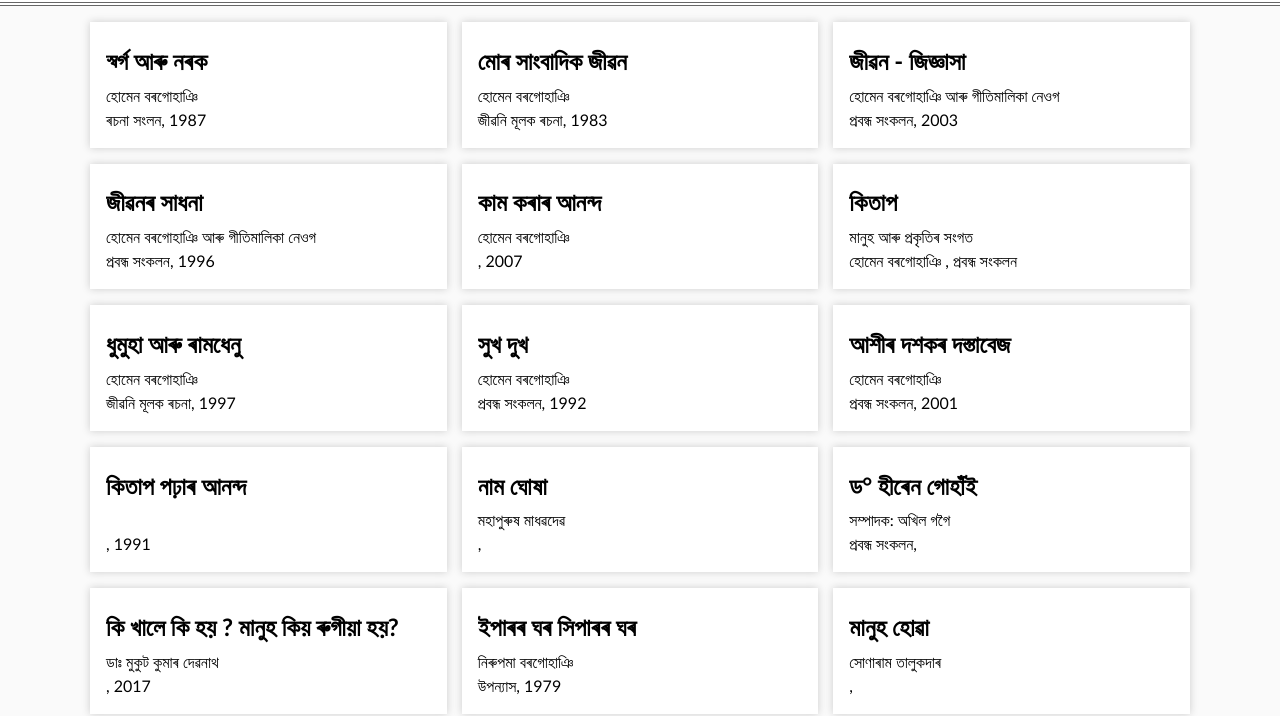
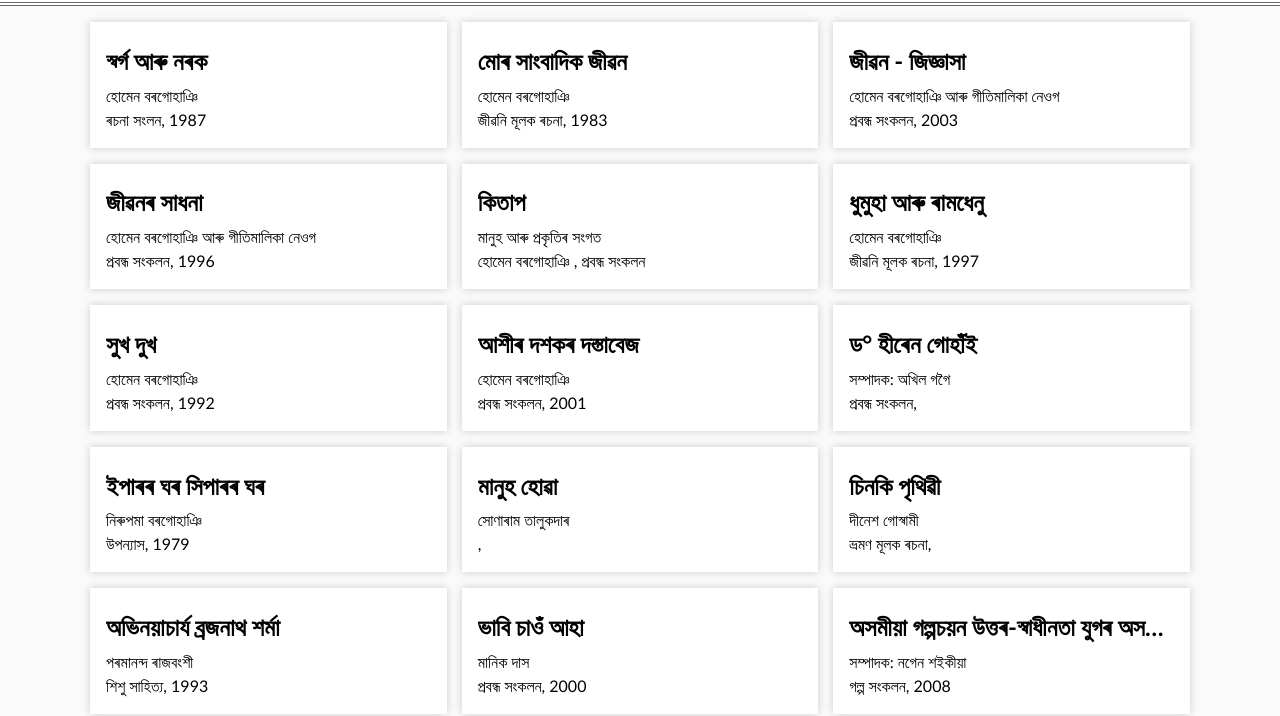
Before and after one commit to kangkanmzu/kangkanmzu.github.io, a plain HTML site: page index.html in a window 1280 px wide. Shown: the part 111-827 px from the top of the page. Drawn offline with nearby package versions, Linux system fonts and the light colour scheme.

Commit message:
Your optional commit message

```diff
--- a/index.html
+++ b/index.html
@@ -87,18 +87,6 @@
 <section class="article-list">
 
 
-		<h1>কাম কৰাৰ আনন্দ</h1>
-	<div class="date-author">
-		<span class="author">হোমেন বৰগোহাঞি  </span><br>
-		<span class="author"></span>,
-		<span class="date">2007</span>
-	</div>
-
-</section>
-
-<section class="article-list">
-
-
 		<h1>কিতাপ</h1>
 	<div class="date-author">
 		<span class="author"> মানুহ আৰু প্ৰকৃতিৰ সংগত </span><br>
@@ -147,47 +135,11 @@
 <section class="article-list">
 
 
-		<h1>কিতাপ পঢ়াৰ আনন্দ</h1>
-	<div class="date-author">
-		<span class="author"> </span><br>
-		<span class="author"></span>,
-		<span class="date">1991</span>
-	</div>
-
-</section>
-
-<section class="article-list">
-
-
-		<h1>নাম ঘোষা</h1>
-	<div class="date-author">
-		<span class="author">মহাপুৰুষ মাধৱদেৱ </span><br>
-		<span class="author"></span>,
-		<span class="date"></span>
-	</div>
-
-</section>
-
-<section class="article-list">
-
-
 		<h1>ড° হীৰেন গোহাঁই </h1>
 	<div class="date-author">
 		<span class="author">সম্পাদক: অখিল গগৈ </span><br>
 		<span class="author">প্ৰবন্ধ সংকলন</span>,
 		<span class="date"></span>
-	</div>
-
-</section>
-
-<section class="article-list">
-
-
-		<h1>কি খালে কি হয় ? মানুহ কিয় ৰুগীয়া হয়?</h1>
-	<div class="date-author">
-		<span class="author">ডাঃ মুকুট কুমাৰ দেৱনাথ </span><br>
-		<span class="author"></span>,
-		<span class="date">2017</span>
 	</div>
 
 </section>
```
